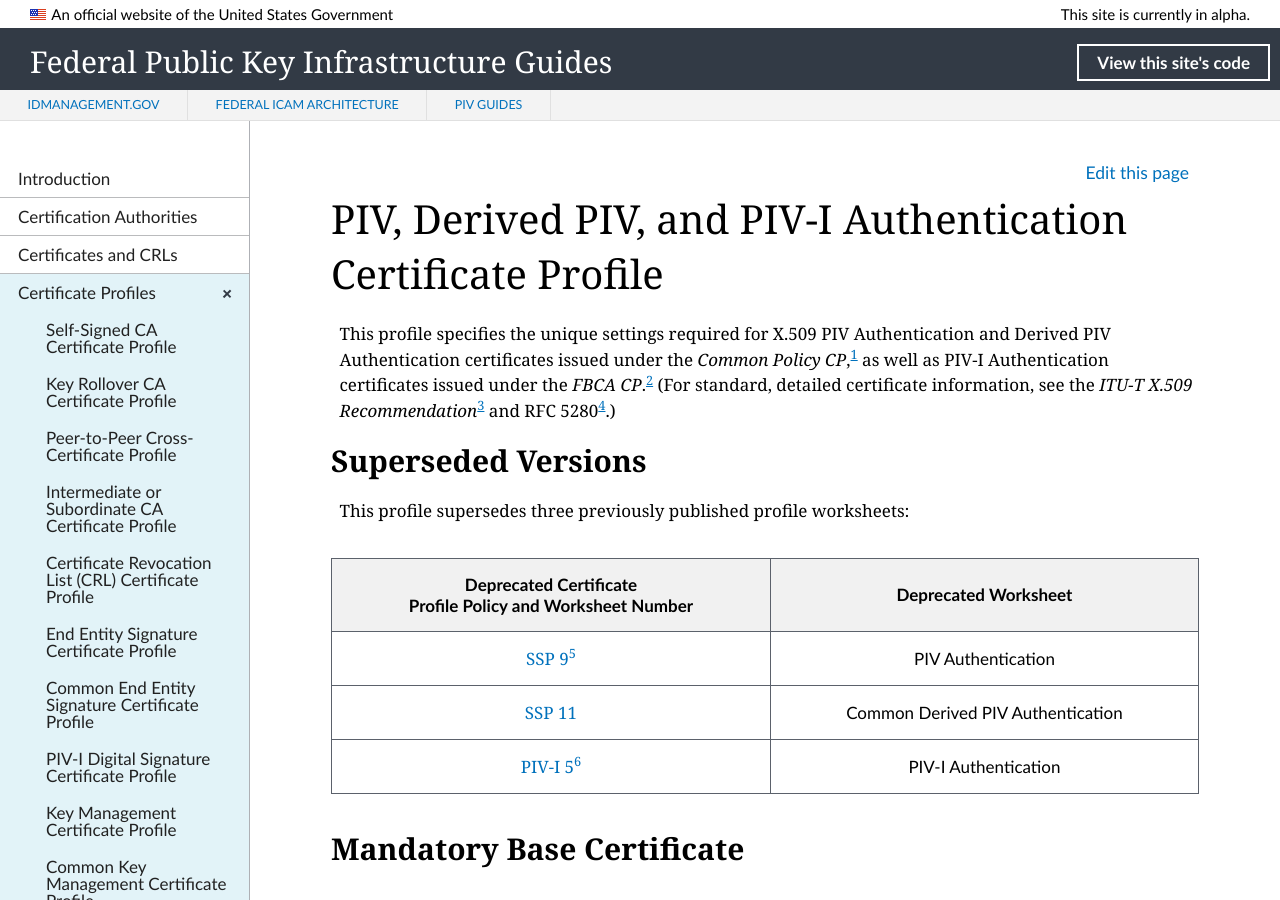
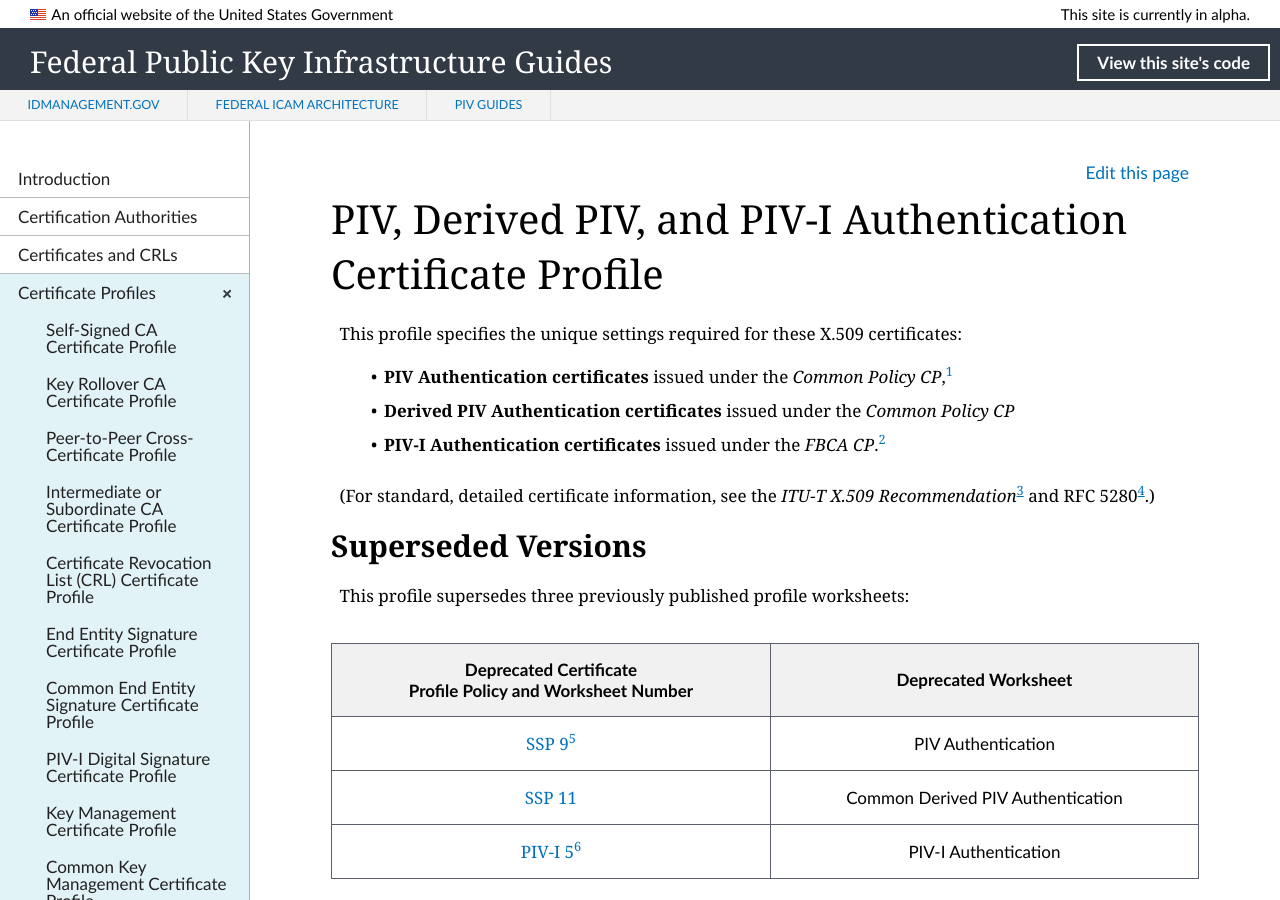
Before and after one commit to GSA/fpki-guides, a Jekyll site: the page built from _profiles/23_all_piv_auth.md, in a window 1280 px wide and 900 px high. Built offline with Jekyll 4.4.1, drawn with Linux system fonts in a browser that asks for light colours; nearby versions of some CDN libraries; library files that are not in the unit come from our copies.

Commit message:
Update 23_all_piv_auth.md
Intro revision test

```diff
--- a/_profiles/23_all_piv_auth.md
+++ b/_profiles/23_all_piv_auth.md
@@ -4,7 +4,13 @@
 permalink: profiles/allpivauth3/
 ---
 
-This profile specifies the unique settings required for X.509 PIV Authentication and Derived PIV Authentication certificates issued under the _Common Policy CP_,<sup>[1](#1)</sup> as well as PIV-I Authentication certificates issued under the _FBCA CP_.<sup>[2](#2)</sup> (For standard, detailed certificate information, see the _ITU-T X.509 Recommendation_<sup>[3](#3)</sup> and RFC 5280<sup>[4](#4)</sup>.)
+This profile specifies the unique settings required for these X.509 certificates:
+
+* **PIV Authentication certificates** issued under the _Common Policy CP_,<sup>[1](#1)</sup>
+* **Derived PIV Authentication certificates** issued under the _Common Policy CP_
+* **PIV-I Authentication certificates** issued under the _FBCA CP_.<sup>[2](#2)</sup>
+
+(For standard, detailed certificate information, see the _ITU-T X.509 Recommendation_<sup>[3](#3)</sup> and RFC 5280<sup>[4](#4)</sup>.)
 
 ## Superseded Versions
 
```
